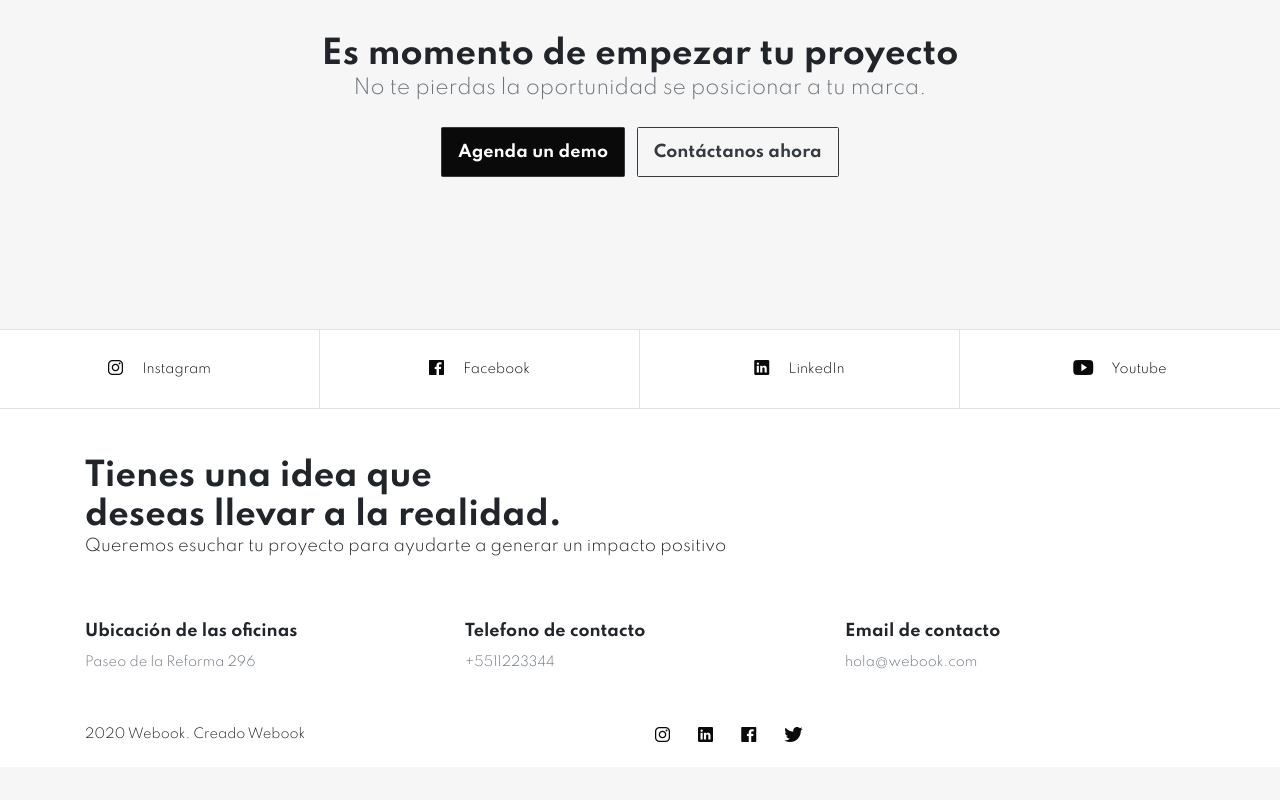
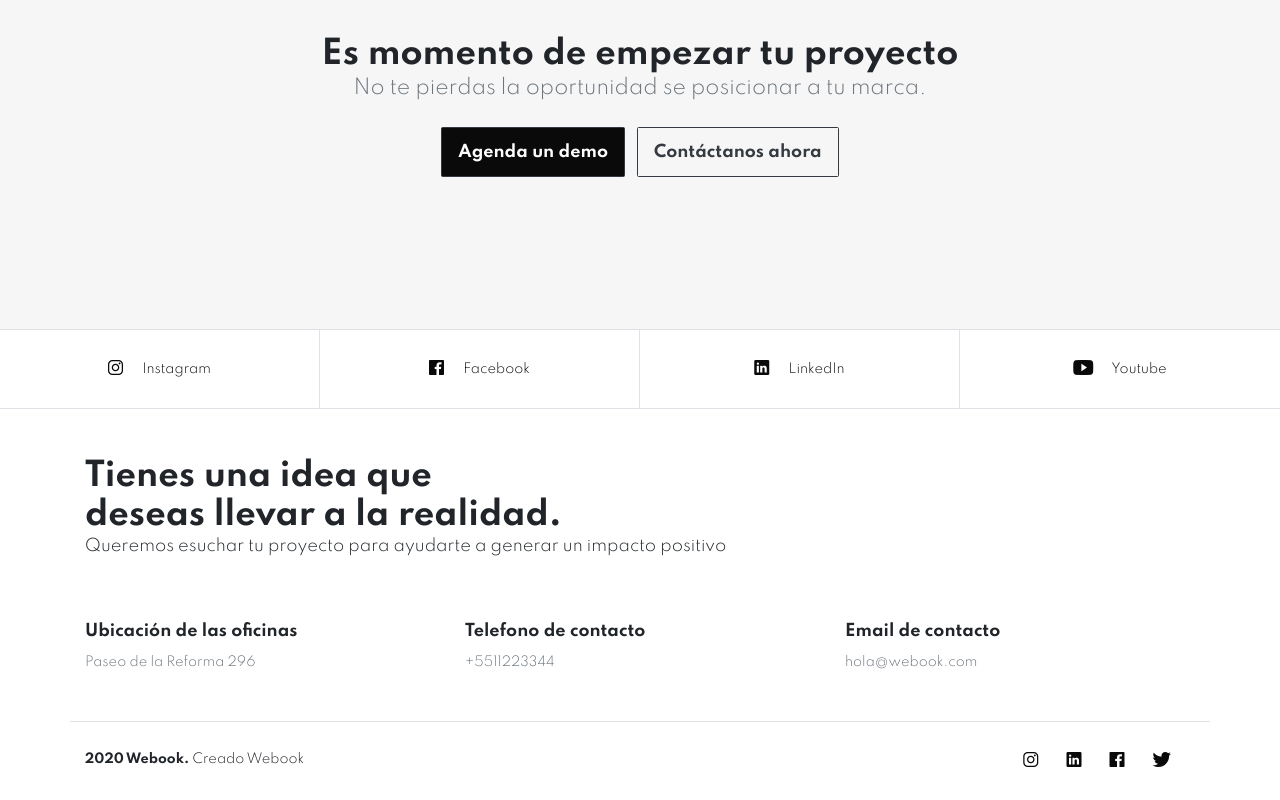
Before and after one commit to IvanPMa/web-layout-using-Bootstrap-4, a plain HTML site: page index.html in a window 1280 px wide. Shown: the part 3198-3998 px from the top of the page. Before the commit the page ends 3965 px from the top, so only its background shows below. Drawn offline with nearby package versions, Linux system fonts and the light colour scheme.

Commit message:
Web Layout

```diff
--- a/index.html
+++ b/index.html
@@ -326,12 +326,12 @@
               </div>
             </div>
           </div>
-          <div class="row">
+          <div class="row py-4 border-top">
             <div class="col-lg-6">
-              <small>2020 Webook. Creado Webook</small>
+              <small><span class="font-weight-bold">2020 Webook.</span> Creado Webook</small>
             </div>
-            <div class="col-lg-6">
-              <ul class="list-inline">
+            <div class="col-lg-6 text-right">
+              <ul class="list-inline mb-0">
                 <li class="list-inline-item mr-4"> <a href="#" class="text-dark lead"><i class="icon ion-logo-instagram"></i></a></li>
                 <li class="list-inline-item mr-4"> <a href="#" class="text-dark lead"><i class="icon ion-logo-linkedin"></i></a></li>
                 <li class="list-inline-item mr-4"> <a href="#" class="text-dark lead"><i class="icon ion-logo-facebook"></i></a></li>
```
